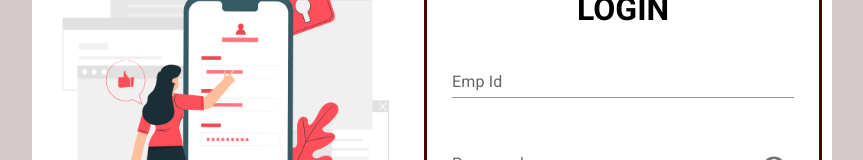
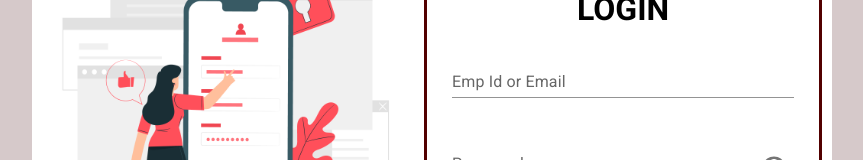
Before and after one commit to dinukrana2000/Rupavahini-gatepass-and-visiormgt-system-Front-end, a React (Create React App) app: page /stafflogin in a window 1280 px wide. Shown: the part 219-379 px from the top of the page, without its empty margins (208-1071 px from the left). Built offline with nearby package versions, Linux system fonts and the light colour scheme.

Commit message:
modify to enter email or emp  id for log in

```diff
--- a/src/Pages/Login/Staff_Login.js
+++ b/src/Pages/Login/Staff_Login.js
@@ -23,7 +23,7 @@ function Staff_login() {
   }
   const [open, setOpen] = useState(false);
   const [formData, setFormData] = useState({
-      empID: '',
+    empIDorEmail: '',
       password: ''
   });
 
@@ -44,7 +44,7 @@ function Staff_login() {
   const handleClose = () => {
       setOpen(false);
       setFormData({
-          empID:'',
+        empIDorEmail:'',
           password:''
       });
       setErrors({});
@@ -54,8 +54,8 @@ function Staff_login() {
       e.preventDefault();
       const Error = {};
 
-      if (!formData.empID.trim()) {
-        Error.empID = "User name is required";
+      if (!formData.empIDorEmail.trim()) {
+        Error.empIDorEmail = "User name is required";
       }
       if (!formData.password.trim()) {
         Error.password = "Password is required";
@@ -74,7 +74,7 @@ function Staff_login() {
         if (response.data.error) {
           if (response.data.error === 'Please verify your email before logging in'){
           alert(response.data.error);
-          navigate('/staffemailverify', { state: { email: formData.empID } });
+          navigate('/staffemailverify', { state: { email: formData.empIDorEmail } });
         } else {
           alert(response.data.error);
         }
@@ -125,15 +125,15 @@ function Staff_login() {
         <form onSubmit={handleSubmit}>
 
               <TextField
-                id='empID'
-                name='empID'
-                label='Emp Id'
+                id='empIDorEmail'
+                name='empIDorEmail'
+                label='Emp Id or Email'
                 fullWidth
                 variant='standard'
-                value={formData.empID}
+                value={formData.empIDorEmail}
                 onChange={handleInputChange}
-                error={!!errors.empID}
-                helperText={errors.empID}
+                error={!!errors.empIDorEmail}
+                helperText={errors.empIDorEmail}
                 style={{marginBottom: '10%'}}
               />
 
```
